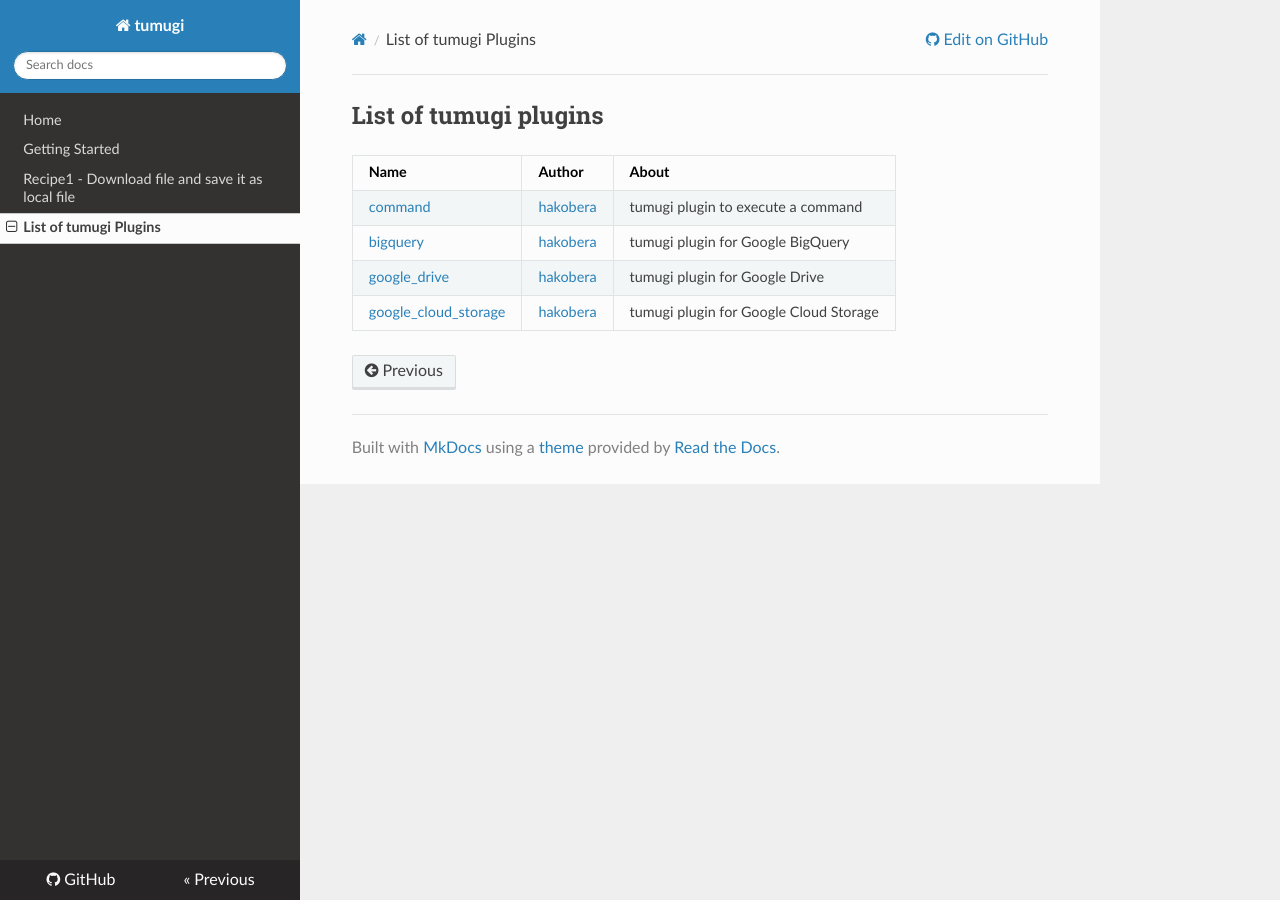
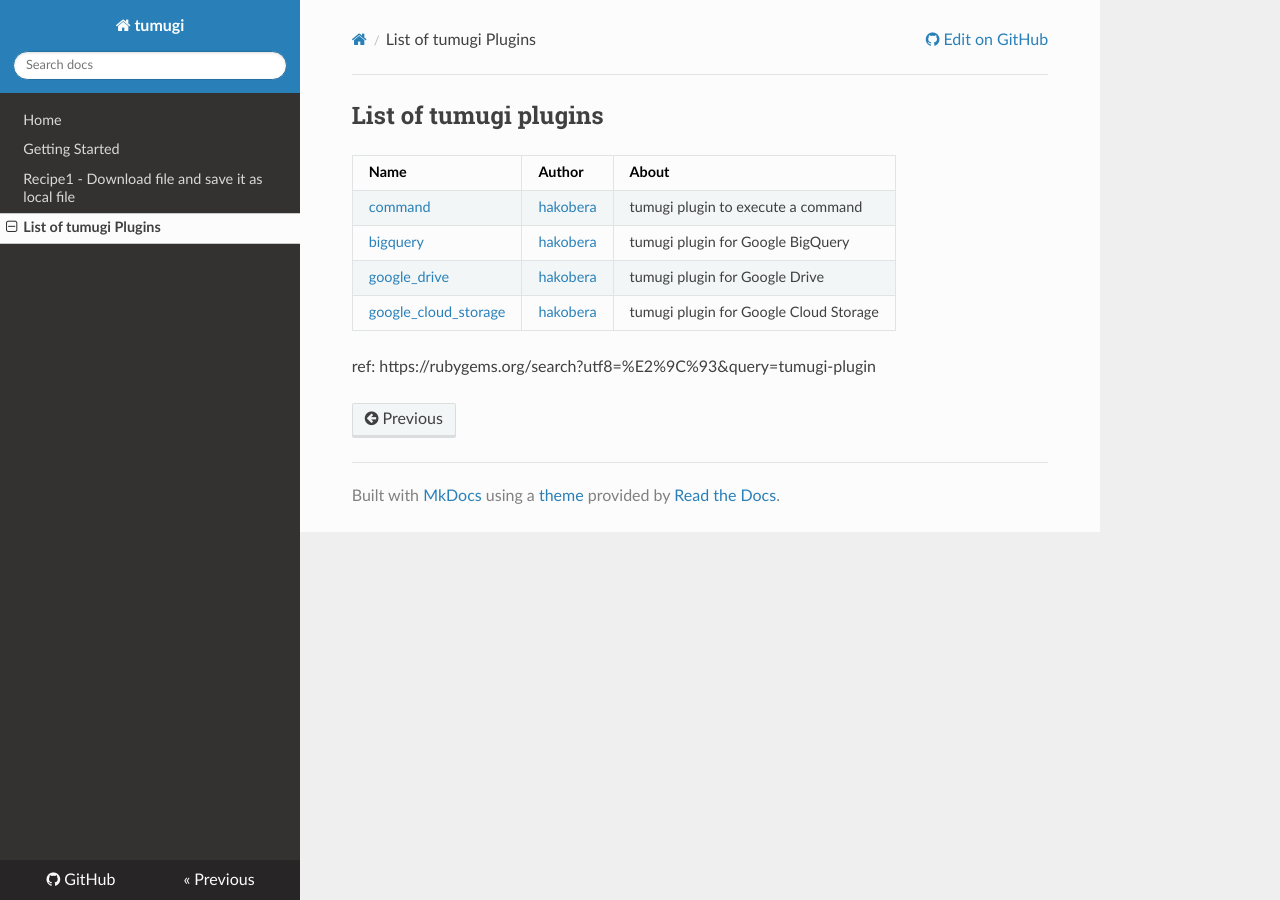
Before and after one commit to tumugi/tumugi.github.io, an MkDocs documentation site: the page built from docs/plugins.md, in a window 1280 px wide. Built offline with MkDocs 1.6.1, drawn with Linux system fonts in a browser that asks for light colours; nearby versions of some CDN libraries; old or Windows-style settings are respelled for this version of MkDocs; some of the changed lines change nothing that is shown.

Commit message:
Add link to plugins in rubygems.org

```diff
--- a/docs/plugins.md
+++ b/docs/plugins.md
@@ -6,3 +6,5 @@
 | [bigquery](https://github.com/tumugi/tumugi-plugin-bigquery)                         | [hakobera](https://github.com/orgs/tumugi/people/hakobera) | tumugi plugin for Google BigQuery      |
 | [google_drive](https://github.com/tumugi/tumugi-plugin-google_drive)                 | [hakobera](https://github.com/orgs/tumugi/people/hakobera) | tumugi plugin for Google Drive         |
 | [google_cloud_storage](https://github.com/tumugi/tumugi-plugin-google_cloud_storage) | [hakobera](https://github.com/orgs/tumugi/people/hakobera) | tumugi plugin for Google Cloud Storage |
+
+ref: https://rubygems.org/search?utf8=%E2%9C%93&query=tumugi-plugin
```
